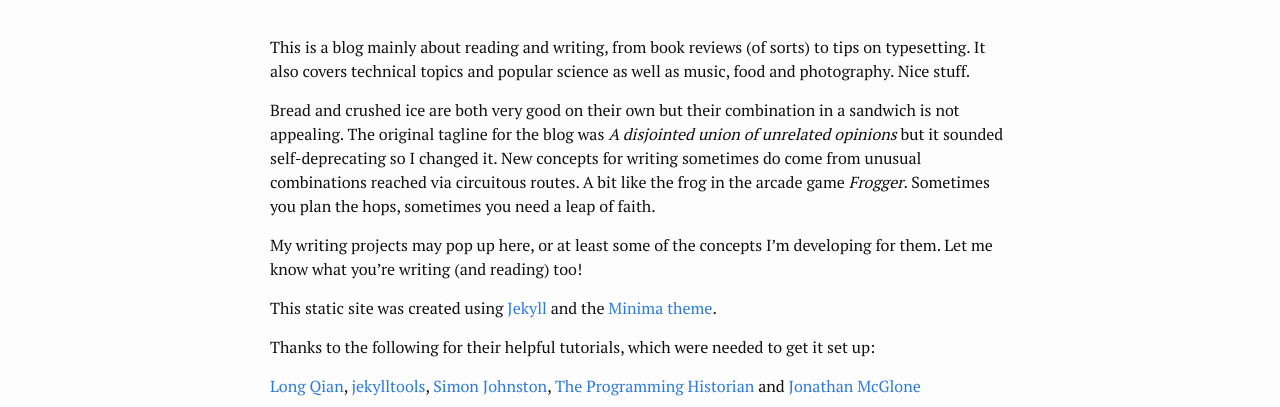
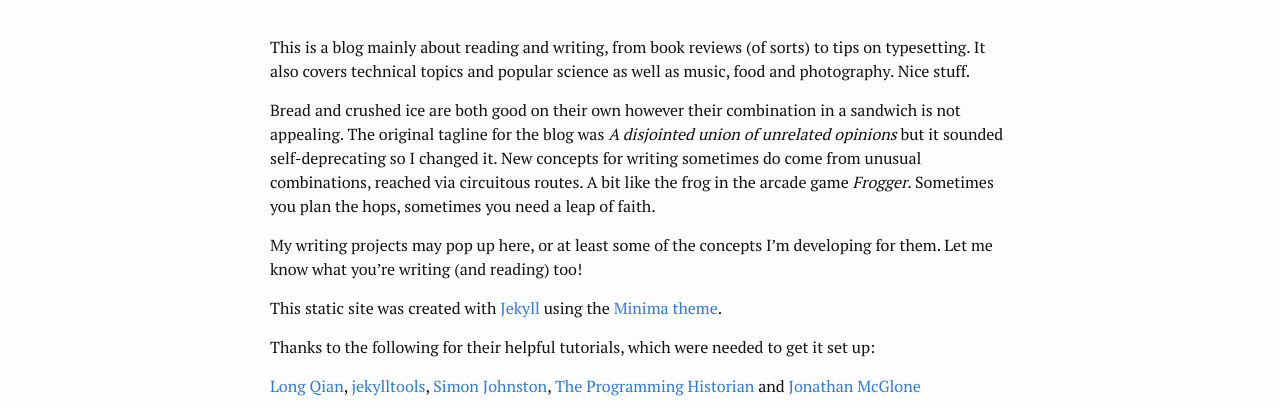
Before and after one commit to marcusphelan/marcusphelan.github.io, a Jekyll site: the page built from about.md, in a window 1280 px wide. Shown: the part 163-570 px from the top of the page. Built offline with Jekyll 4.4.1, drawn with Linux system fonts in a browser that asks for light colours; nearby versions of some CDN libraries.

Commit message:
Update about.md

```diff
--- a/about.md
+++ b/about.md
@@ -7,11 +7,11 @@ tipue_search_active: true
 
 This is a blog mainly about reading and writing, from book reviews (of sorts) to tips on typesetting. It also covers technical topics and popular science as well as music, food and photography. Nice stuff.
 
-Bread and crushed ice are both very good on their own but their combination in a sandwich is not appealing. The original tagline for the blog was _A disjointed union of unrelated opinions_ but it sounded self-deprecating so I changed it. New concepts for writing sometimes do come from unusual combinations reached via circuitous routes. A bit like the frog in the arcade game _Frogger_. Sometimes you plan the hops, sometimes you need a leap of faith.
+Bread and crushed ice are both good on their own however their combination in a sandwich is not appealing. The original tagline for the blog was _A disjointed union of unrelated opinions_ but it sounded self-deprecating so I changed it. New concepts for writing sometimes do come from unusual combinations, reached via circuitous routes. A bit like the frog in the arcade game _Frogger_. Sometimes you plan the hops, sometimes you need a leap of faith.
 
 My writing projects may pop up here, or at least some of the concepts I'm developing for them. Let me know what you're writing (and reading) too!
 
-This static site was created using [Jekyll](https://jekyllrb.com/ "Jekyll") and the [Minima theme](https://github.com/jekyll/minima/ "Minima Jekyll theme").
+This static site was created with [Jekyll](https://jekyllrb.com/ "Jekyll") using the [Minima theme](https://github.com/jekyll/minima/ "Minima Jekyll theme").
 
 
 Thanks to the following for their helpful tutorials, which were needed to get it set up:
```
